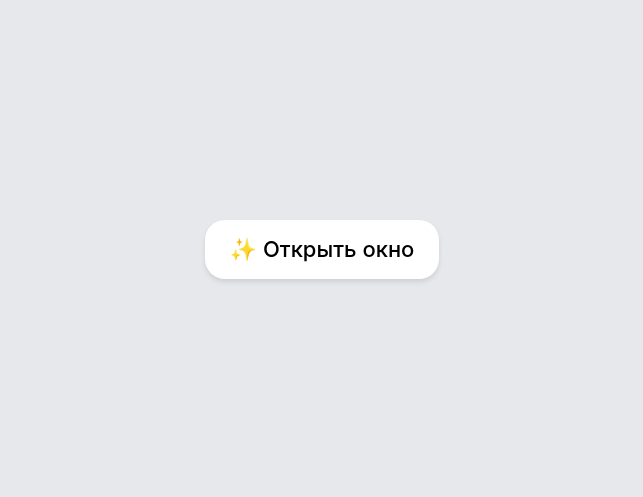
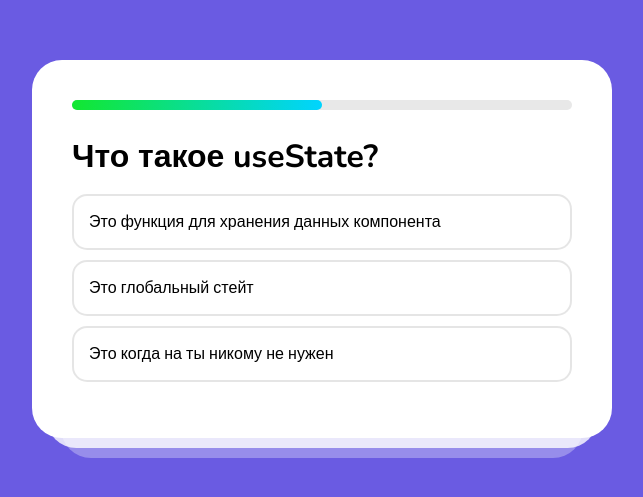
Before and after one commit to ILarious/React_lessons, a React (Create React App) app: page / in a window 1280 px wide. Shown: the part 151-648 px from the top of the page, without its empty margins (318-961 px from the left). Built offline with nearby package versions, Linux system fonts and the light colour scheme.

Commit message:
add project

```diff
--- a/src/App.js
+++ b/src/App.js
@@ -1,38 +1,60 @@
-import React from 'react';
 import './index.scss';
 
+const questions = [
+  {
+    title: 'React - это ... ?',
+    variants: ['библиотека', 'фреймворк', 'приложение'],
+    correct: 0,
+  },
+  {
+    title: 'Компонент - это ... ',
+    variants: ['приложение', 'часть приложения или страницы', 'то, что я не знаю что такое'],
+    correct: 1,
+  },
+  {
+    title: 'Что такое JSX?',
+    variants: [
+      'Это простой HTML',
+      'Это функция',
+      'Это тот же HTML, но с возможностью выполнять JS-код',
+    ],
+    correct: 2,
+  },
+];
 
-const Modal = ({open, setOpen, children}) => (
-    <div className={`overlay animated ${open ? 'show' : ''}`}>
-        <div className="modal">
-            <svg onClick={() => setOpen(false)} height="200" viewBox="0 0 200 200" width="200">
-                <title/>
-                <path
-                    d="M114,100l49-49a9.9,9.9,0,0,0-14-14L100,86,51,37A9.9,9.9,0,0,0,37,51l49,49L37,149a9.9,9.9,0,0,0,14,14l49-49,49,49a9.9,9.9,0,0,0,14-14Z"/>
-            </svg>
-            {children}
-        </div>
+function Result() {
+  return (
+    <div className="result">
+      <img src="https://cdn-icons-png.flaticon.com/512/2278/2278992.png" />
+      <h2>Вы отгадали 3 ответа из 10</h2>
+      <button>Попробовать снова</button>
     </div>
-)
+  );
+}
+
+function Game() {
+  return (
+    <>
+      <div className="progress">
+        <div style={{ width: '50%' }} className="progress__inner"></div>
+      </div>
+      <h1>Что такое useState?</h1>
+      <ul>
+        <li>Это функция для хранения данных компонента</li>
+        <li>Это глобальный стейт</li>
+        <li>Это когда на ты никому не нужен</li>
+      </ul>
+    </>
+  );
+}
 
 function App() {
-    const [open, setOpen] = React.useState(false)
-
-
-    return (
-        <div className="App">
-            <button onClick={() => setOpen(true)} className="open-modal-btn">
-                ✨ Открыть окно
-            </button>
-            <Modal open={open} setOpen={setOpen}>
-                <iframe width="500" height="250" src="https://www.youtube.com/embed/J0X1yOYKAas"
-                        title="Уважаю каждого Человека паука.Ты меня в том числе?Нет сраный негр!" frameBorder="0"
-                        allow="accelerometer; autoplay; clipboard-write; encrypted-media; gyroscope; picture-in-picture; web-share"
-                        allowFullScreen></iframe>
-                <h2>Это ключевое событие, бро</h2>
-            </Modal>
-        </div>
-    );
+  return (
+    <div className="App">
+      <Game />
+      {/* <Result /> */}
+    </div>
+  );
 }
 
 export default App;
--- a/src/index.scss
+++ b/src/index.scss
@@ -1,110 +1,110 @@
-* {
-  font-family: -apple-system, BlinkMacSystemFont, 'Segoe UI', 'Roboto', 'Oxygen', 'Ubuntu',
-    'Cantarell', 'Fira Sans', 'Droid Sans', 'Helvetica Neue', sans-serif;
-}
+@import url('https://fonts.googleapis.com/css2?family=Nunito:wght@400;500;700&display=swap');
 
 body {
   margin: 0;
+  font-family: 'Nunito', sans-serif;
   -webkit-font-smoothing: antialiased;
   -moz-osx-font-smoothing: grayscale;
-  background-color: #e6e8ec;
-}
-
-.App {
+  background-color: #6a5be2;
   display: flex;
   align-items: center;
   justify-content: center;
   height: 100vh;
-  text-align: center;
 }
 
-.open-modal-btn {
-  background: #fff;
-  padding: 18px 25px;
-  border-radius: 20px;
-  font-weight: 500;
-  border: 0;
-  outline: none;
-  font-size: 22px;
-  cursor: pointer;
-  line-height: 23px;
-  box-shadow: 0 3px 5px rgba(0, 0, 0, 0.1);
-  transition: all 0.1s ease-in-out;
+.App {
+  width: 500px;
+  border-radius: 30px;
+  padding: 40px;
+  background-color: #fff;
+  position: relative;
 
-  &:hover {
-    box-shadow: 0 8px 10px rgba(0, 0, 0, 0.1);
-    transform: translateY(-1px);
+  .result {
+    text-align: center;
+
+    button {
+      font-weight: bold;
+      font-family: 'Nunito', sans-serif;
+      border-radius: 30px;
+      border: 0;
+      padding: 15px 30px;
+      font-size: 20px;
+      background-color: darken(#ff006e, 3%);
+      color: #fff;
+      margin-top: 20px;
+      cursor: pointer;
+    }
+
+    h2 {
+      margin-bottom: 0;
+    }
+
+    img {
+      width: 150px;
+    }
   }
 
-  &:active {
-    box-shadow: 0 1px 1px rgba(0, 0, 0, 0.1);
-    transform: translateY(0);
-  }
-}
+  .progress {
+    height: 10px;
+    border-radius: 30px;
+    background-color: rgb(232, 232, 232);
+    margin-bottom: 25px;
 
-.overlay {
-  position: absolute;
-  left: 0;
-  top: 0;
-  width: 100%;
-  height: 100%;
-  background-color: rgba(0, 0, 0, 0.4);
-  transition: all 0.5s ease-in-out;
-}
-
-.modal {
-  background-color: #fff;
-  width: 70%;
-  max-width: 500px;
-  max-height: 300px;
-  padding: 40px 30px;
-  border-radius: 10px;
-  position: absolute;
-  left: 50%;
-  top: 50%;
-  transform: translate(-50%, -50%);
-  box-shadow: 0 3px 5px rgba(0, 0, 0, 0.1);
-  transition: all 0.5s ease-in-out;
-
-  img {
-    border-radius: 5px;
-    width: 100%;
+    &__inner {
+      height: 100%;
+      border-radius: 30px;
+      width: 80%;
+      background: rgb(18, 231, 48);
+      transition: all 0.3s ease-in-out;
+      background: linear-gradient(90deg, rgba(18, 231, 48, 1) 0%, rgba(0, 212, 255, 1) 100%);
+    }
   }
 
-  svg {
+  &:before,
+  &:after {
+    content: '';
+    display: block;
+    height: 50px;
+    border-bottom-left-radius: 30px;
+    border-bottom-right-radius: 30px;
     position: absolute;
-    right: 10px;
-    top: 10px;
-    height: 24px;
-    width: 24px;
-    opacity: 0.3;
-    cursor: pointer;
+    left: 50%;
+    transform: translateX(-50%);
+  }
 
-    &:hover {
-      opacity: 1;
+  &:before {
+    width: 95%;
+    bottom: -10px;
+    background-color: rgba(255, 255, 255, 0.8);
+    z-index: 0;
+  }
+
+  &:after {
+    width: 90%;
+    bottom: -20px;
+    background-color: rgba(255, 255, 255, 0.3);
+    z-index: 1;
+  }
+
+  h1 {
+    margin: 0;
+  }
+
+  ul {
+    list-style: none;
+    padding: 0;
+
+    li {
+      padding: 15px;
+      border: 2px solid rgba(0, 0, 0, 0.1);
+      border-radius: 15px;
+      margin-bottom: 10px;
+      cursor: pointer;
+      transition: all 0.1s ease-in-out;
+
+      &:hover {
+        border: 2px solid rgba(0, 0, 0, 0.3);
+      }
     }
   }
 }
-
-.overlay.animated {
-  opacity: 0;
-  visibility: hidden;
-
-  .modal {
-    opacity: 0;
-    visibility: hidden;
-    transform: translate(-50%, -30%);
-    transition-delay: 0.2s;
-  }
-
-  &.show {
-    opacity: 1;
-    visibility: visible;
-
-    .modal {
-      opacity: 1;
-      visibility: visible;
-      transform: translate(-50%, -50%);
-    }
-  }
-}
```
